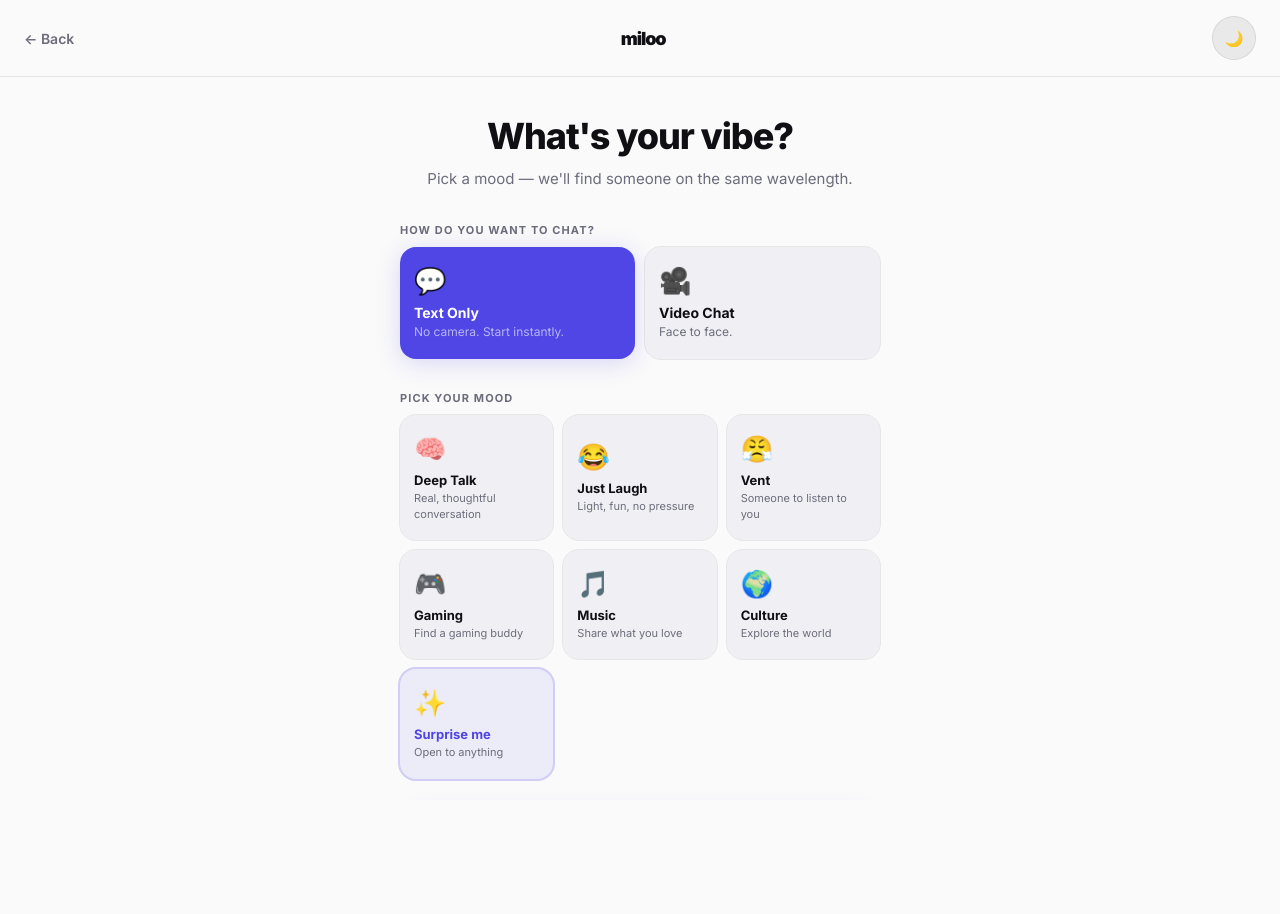
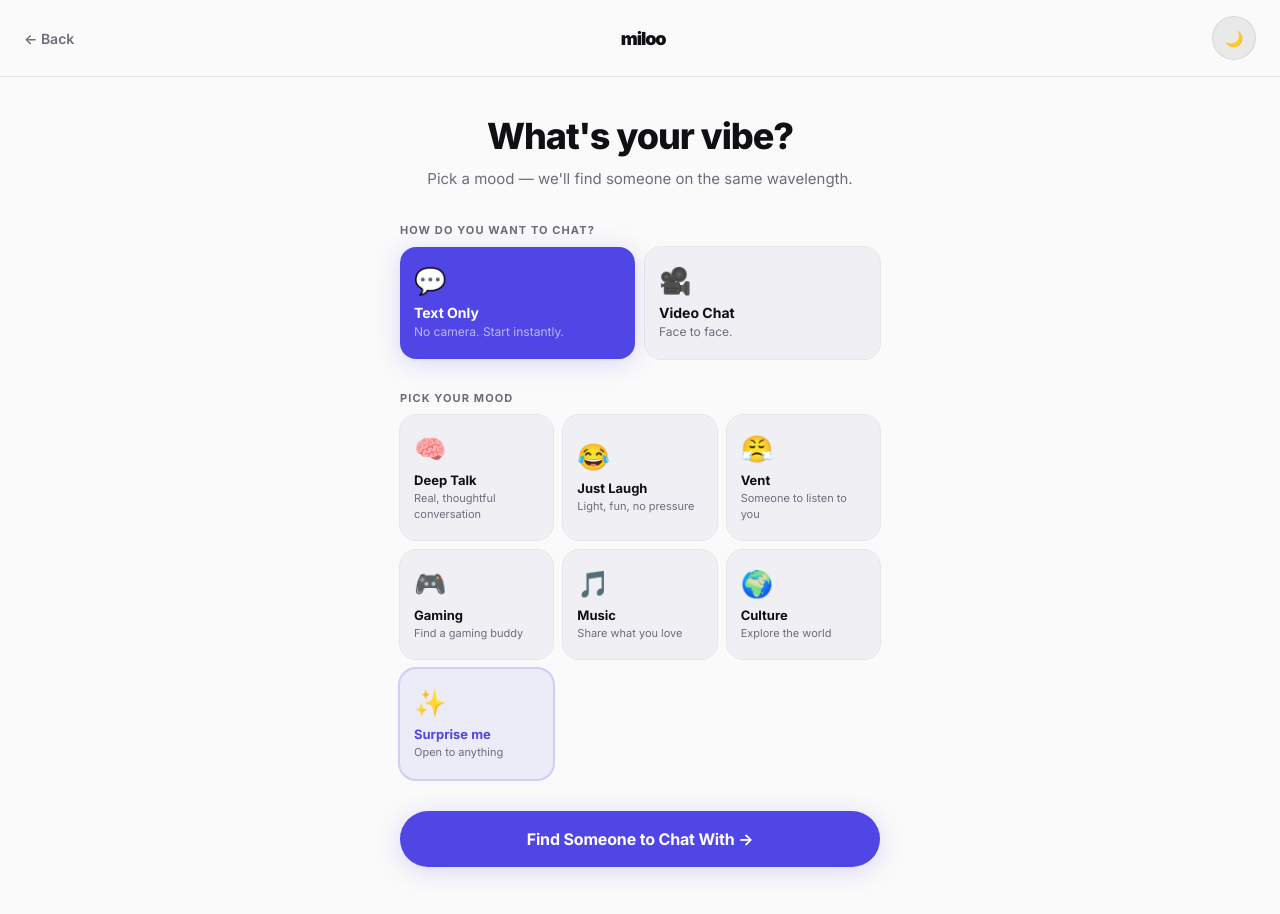
Before and after one commit to AkhilSharma11681/RCAPP, a React (Vite) app in the folder client/: page /mood in a window 1280 px wide. Shown: the top 914 px of the page. Before the commit the page ends 800 px from the top, so only its background shows below. Built offline with nearby package versions, Linux system fonts and the light colour scheme.

Commit message:
fix: restore page scroll — remove overflow:hidden from html/body/#root

```diff
--- a/client/src/index.css
+++ b/client/src/index.css
@@ -70,12 +70,13 @@
 html {
   height: 100%;
   background: var(--bg-0);
-  overscroll-behavior: none;
-  overflow: hidden;
+  overscroll-behavior-x: none;
+  overflow-x: hidden;
+  overflow-y: auto;
 }
 
 body {
-  height: 100%;
+  min-height: 100%;
   font-family: Inter, ui-sans-serif, system-ui, -apple-system, BlinkMacSystemFont, 'Segoe UI', sans-serif;
   background: var(--bg-0);
   color: var(--text-1);
@@ -83,12 +84,13 @@ body {
   -webkit-font-smoothing: antialiased;
   -moz-osx-font-smoothing: grayscale;
   transition: background 0.25s ease, color 0.25s ease;
-  overflow: hidden;
+  overflow-x: hidden;
+  overflow-y: auto;
 }
 
 #root {
-  height: 100dvh;
-  overflow: hidden;
+  min-height: 100dvh;
+  overflow-x: hidden;
 }
 
 button, input, textarea, select { font: inherit; }
```
